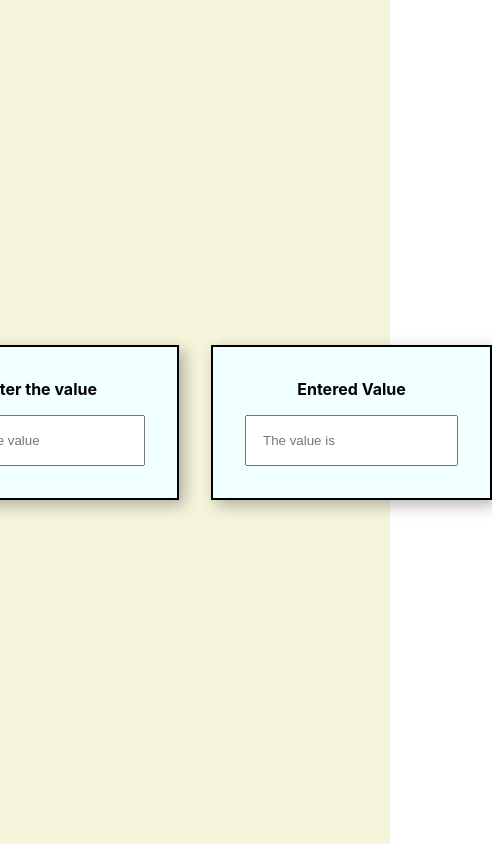
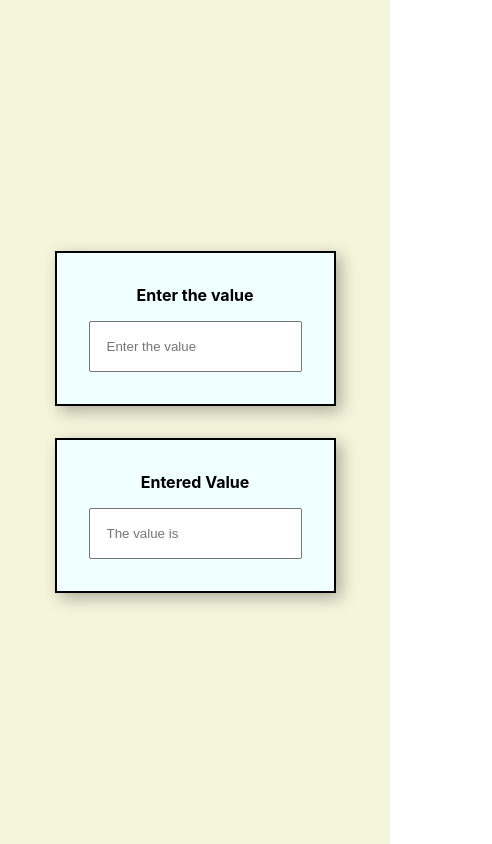
Before and after one commit to Sukriti-Bhatia-Zs/React-typescript-training, a React (Create React App) app: page / in a window 390 px wide. Shown: the whole page, 492 px wide, since content can reach past the window. Built offline with nearby package versions, Linux system fonts and the light colour scheme; the HTML template or start-up script is replaced by a standard one.

Commit message:
debouncingInput css

```diff
--- a/src/Debouncing/Debouncing.css
+++ b/src/Debouncing/Debouncing.css
@@ -21,3 +21,10 @@
     box-shadow: 5px 5px 15px rgba(0, 0, 0, 0.3);
 
 }
+
+@media (max-width:550px) {
+    .mainbody{
+        flex-direction: column;
+    }
+
+}
```
